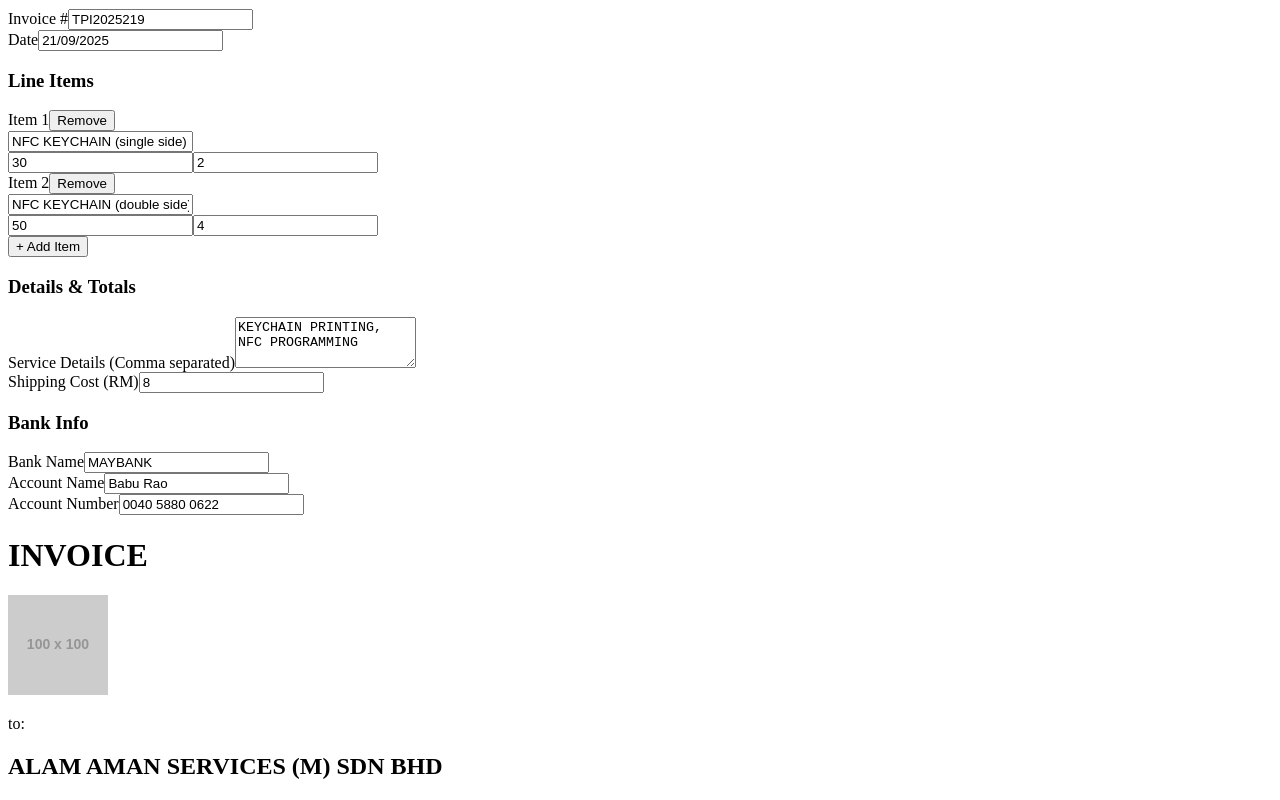
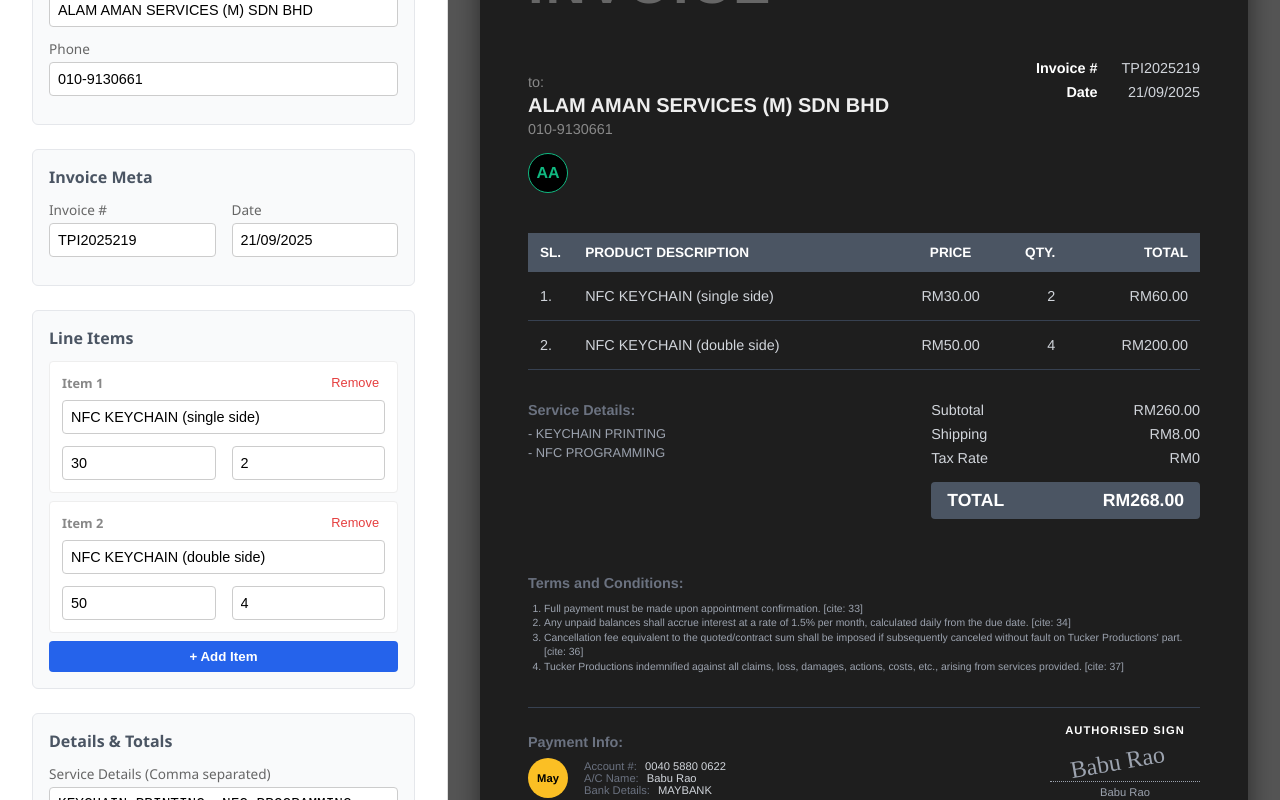
Before and after one commit to StewardRighteous/invoice-generator-cl1, a React (Vite) app: page / in a window 1280 px wide. Shown: the part 200-1000 px from the top of the page. Built offline with nearby package versions, Linux system fonts and the light colour scheme.

Commit message:
add design

```diff
--- a/src/index.css
+++ b/src/index.css
@@ -0,0 +1,424 @@
+* {
+  box-sizing: border-box;
+}
+
+body {
+  margin: 0;
+  font-family: "Segoe UI", Tahoma, Geneva, Verdana, sans-serif;
+  background-color: #f0f2f5;
+}
+
+.app-container {
+  display: flex;
+}
+
+/* --- Component 1: Form Styles --- */
+.form-container {
+  width: 35%;
+  background-color: #ffffff;
+  padding: 2rem;
+  overflow-y: auto;
+  border-right: 1px solid #ddd;
+}
+
+.form-title {
+  font-size: 1.5rem;
+  margin-bottom: 1.5rem;
+  color: #333;
+  border-bottom: 2px solid #eee;
+  padding-bottom: 0.5rem;
+}
+
+.form-section {
+  background-color: #f9fafb;
+  border: 1px solid #e5e7eb;
+  padding: 1rem;
+  border-radius: 6px;
+  margin-bottom: 1.5rem;
+}
+
+.section-title {
+  font-size: 1rem;
+  font-weight: 600;
+  color: #4b5563;
+  margin-top: 0;
+  margin-bottom: 0.75rem;
+}
+
+.input-group {
+  margin-bottom: 0.75rem;
+}
+
+.input-row {
+  display: flex;
+  gap: 1rem;
+}
+
+label {
+  display: block;
+  font-size: 0.85rem;
+  color: #666;
+  margin-bottom: 0.25rem;
+}
+
+input[type="text"],
+input[type="number"],
+textarea {
+  width: 100%;
+  padding: 0.5rem;
+  border: 1px solid #ccc;
+  border-radius: 4px;
+  font-size: 0.9rem;
+}
+
+textarea {
+  resize: vertical;
+}
+
+.item-row {
+  background: #fff;
+  border: 1px solid #eee;
+  padding: 0.75rem;
+  margin-bottom: 0.5rem;
+  border-radius: 4px;
+}
+
+.item-header {
+  display: flex;
+  justify-content: space-between;
+  margin-bottom: 0.5rem;
+  font-size: 0.8rem;
+  font-weight: bold;
+  color: #888;
+}
+
+.remove-btn {
+  color: #e53e3e;
+  cursor: pointer;
+  background: none;
+  border: none;
+  font-size: 0.8rem;
+}
+
+.add-btn {
+  width: 100%;
+  background-color: #2563eb;
+  color: white;
+  border: none;
+  padding: 0.5rem;
+  border-radius: 4px;
+  cursor: pointer;
+  font-weight: 600;
+}
+
+.add-btn:hover {
+  background-color: #1d4ed8;
+}
+
+/* --- Component 2: Invoice Preview Styles --- */
+.preview-container {
+  width: 65%;
+  background-color: #555;
+  padding: 2rem;
+  overflow-y: auto;
+  display: flex;
+  justify-content: center;
+}
+
+/* The Invoice Paper/Card */
+.invoice-card {
+  width: 794px; /* A4 width approx */
+  height: fit-content;
+  background-color: #1e1e1e; /* Dark Theme Background */
+  color: #d1d5db;
+  padding: 3rem;
+  position: relative;
+  box-shadow: 0 10px 25px rgba(0, 0, 0, 0.5);
+  font-family: "Helvetica Neue", Helvetica, Arial, sans-serif;
+}
+
+/* Header */
+.header-section {
+  display: flex;
+  justify-content: space-between;
+  align-items: flex-start;
+  margin-bottom: 3rem;
+}
+
+.logo-circle {
+  width: 60px;
+  height: 60px;
+  border-radius: 50%;
+  border: 4px solid #666;
+  margin-bottom: 1rem;
+  overflow: hidden;
+  display: flex;
+  justify-content: center;
+  align-items: center;
+}
+
+.logo-inner {
+  width: 100%;
+  height: 50%;
+  background: #666;
+  transform: rotate(45deg) scale(2);
+}
+
+.invoice-title {
+  font-size: 3.5rem;
+  font-weight: 700;
+  color: #666;
+  margin: 0;
+  letter-spacing: 2px;
+  line-height: 1;
+}
+
+.company-logo-area img {
+  width: 100px;
+  height: 100px;
+  border-radius: 50%;
+  border: 2px solid white;
+  opacity: 0.9;
+}
+
+/* Client & Meta Info */
+.info-section {
+  display: flex;
+  justify-content: space-between;
+  margin-bottom: 2.5rem;
+}
+
+.client-label {
+  color: #888;
+  font-size: 0.9rem;
+  margin-bottom: 0.25rem;
+}
+
+.client-name {
+  color: #eee;
+  font-size: 1.25rem;
+  font-weight: bold;
+  text-transform: uppercase;
+  margin: 0 0 0.25rem 0;
+}
+
+.client-phone {
+  color: #888;
+  font-size: 0.9rem;
+  margin: 0;
+}
+
+.client-badge {
+  margin-top: 1rem;
+  width: 40px;
+  height: 40px;
+  background: #000;
+  border: 1px solid #10b981;
+  color: #10b981;
+  border-radius: 50%;
+  display: flex;
+  justify-content: center;
+  align-items: center;
+  font-weight: bold;
+}
+
+.invoice-meta-grid {
+  display: grid;
+  grid-template-columns: auto auto;
+  gap: 0.5rem 1.5rem;
+  text-align: right;
+  font-size: 0.9rem;
+}
+
+.meta-label {
+  font-weight: bold;
+  color: #fff;
+}
+
+/* Table */
+.invoice-table {
+  width: 100%;
+  border-collapse: collapse;
+  margin-bottom: 2rem;
+}
+
+.invoice-table th {
+  background-color: #4b5563;
+  color: #fff;
+  padding: 0.75rem;
+  text-align: left;
+  font-size: 0.85rem;
+  text-transform: uppercase;
+}
+
+.invoice-table th:last-child,
+.invoice-table td:last-child,
+.invoice-table th:nth-last-child(2),
+.invoice-table td:nth-last-child(2) {
+  text-align: right;
+}
+
+.invoice-table th:nth-child(3),
+.invoice-table td:nth-child(3) {
+  text-align: center;
+}
+
+.invoice-table td {
+  padding: 1rem 0.75rem;
+  border-bottom: 1px solid #374151;
+  font-size: 0.9rem;
+  color: #d1d5db;
+}
+
+/* Footer Section (Service Details + Totals) */
+.footer-split {
+  display: flex;
+  justify-content: space-between;
+  margin-bottom: 3rem;
+}
+
+.service-details {
+  width: 50%;
+  padding-right: 2rem;
+}
+
+.totals-area {
+  width: 40%;
+}
+
+.section-head {
+  color: #6b7280;
+  font-weight: bold;
+  font-size: 0.9rem;
+  margin-bottom: 0.5rem;
+}
+
+.service-list {
+  list-style: none;
+  padding: 0;
+  margin: 0;
+  font-size: 0.8rem;
+  color: #9ca3af;
+}
+
+.service-list li {
+  margin-bottom: 0.25rem;
+}
+
+.total-row {
+  display: flex;
+  justify-content: space-between;
+  font-size: 0.9rem;
+  margin-bottom: 0.5rem;
+}
+
+.total-row.final {
+  background-color: #4b5563;
+  color: white;
+  padding: 0.5rem 1rem;
+  font-size: 1.1rem;
+  font-weight: bold;
+  border-radius: 4px;
+  margin-top: 1rem;
+}
+
+/* Terms */
+.terms-section {
+  margin-bottom: 2rem;
+}
+
+.terms-list {
+  font-size: 0.65rem;
+  color: #9ca3af;
+  padding-left: 1rem;
+  line-height: 1.4;
+}
+
+/* Bottom Payment Info */
+.bottom-bar {
+  display: flex;
+  justify-content: space-between;
+  align-items: flex-end;
+  border-top: 1px solid #374151;
+  padding-top: 1rem;
+}
+
+.bank-info {
+  display: flex;
+  gap: 1rem;
+  align-items: center;
+}
+
+.maybank-logo {
+  width: 40px;
+  height: 40px;
+  background-color: #fbbf24;
+  border-radius: 50%;
+  display: flex;
+  justify-content: center;
+  align-items: center;
+  font-weight: bold;
+  color: black;
+  font-size: 0.7rem;
+}
+
+.bank-text p {
+  margin: 0;
+  font-size: 0.7rem;
+  color: #d1d5db;
+}
+
+.bank-text span {
+  color: #6b7280;
+  margin-right: 5px;
+}
+
+.signature-block {
+  text-align: center;
+}
+
+.sign-title {
+  font-size: 0.7rem;
+  font-weight: bold;
+  text-transform: uppercase;
+  letter-spacing: 1px;
+  color: #fff;
+  margin-bottom: 1rem;
+}
+
+.signature-line {
+  width: 150px;
+  border-bottom: 1px dotted #9ca3af;
+  position: relative;
+  height: 30px;
+}
+
+.fake-signature {
+  position: absolute;
+  bottom: 5px;
+  left: 20px;
+  font-family: "Brush Script MT", cursive;
+  font-size: 1.5rem;
+  color: #9ca3af;
+  transform: rotate(-10deg);
+}
+
+.sign-name {
+  font-size: 0.7rem;
+  color: #9ca3af;
+  margin-top: 0.25rem;
+}
+
+@media only screen and (max-width: 992px) {
+  .app-container {
+    flex-direction: column;
+  }
+
+  .form-container {
+    width: 100%;
+  }
+
+  .preview-container {
+    width: 100%;
+  }
+}
```
